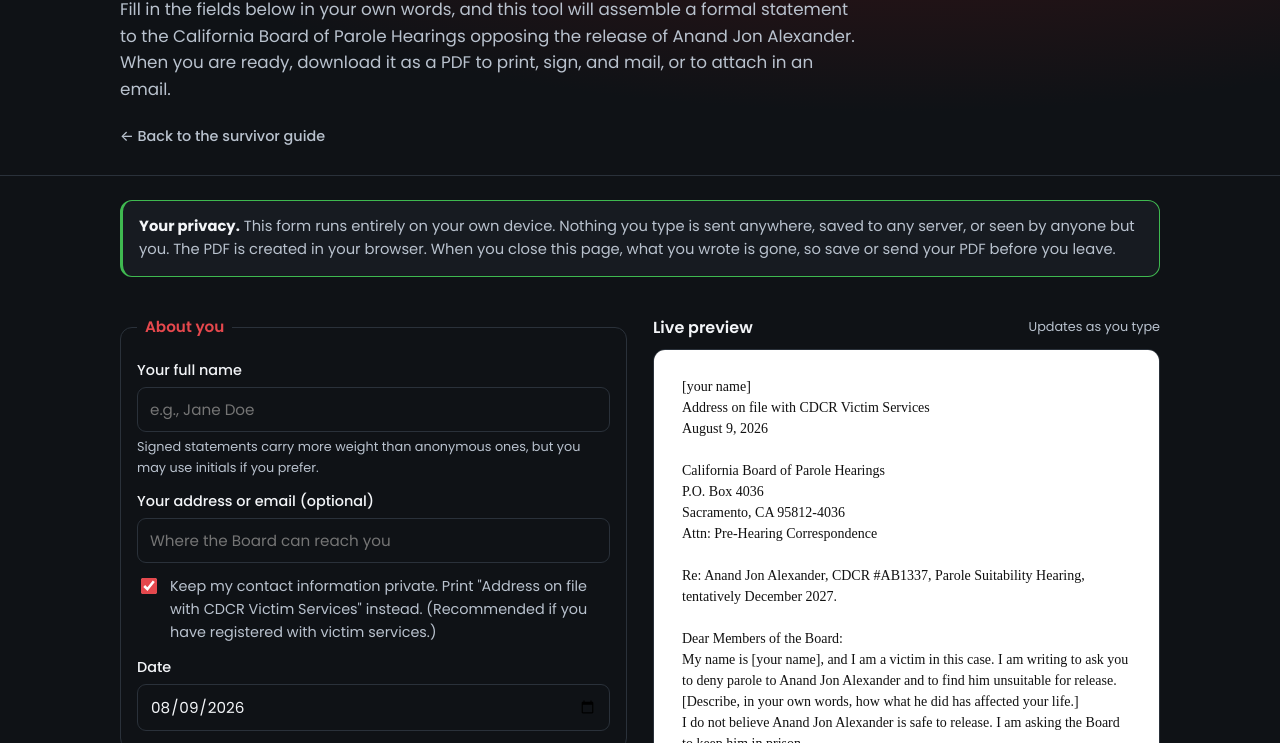
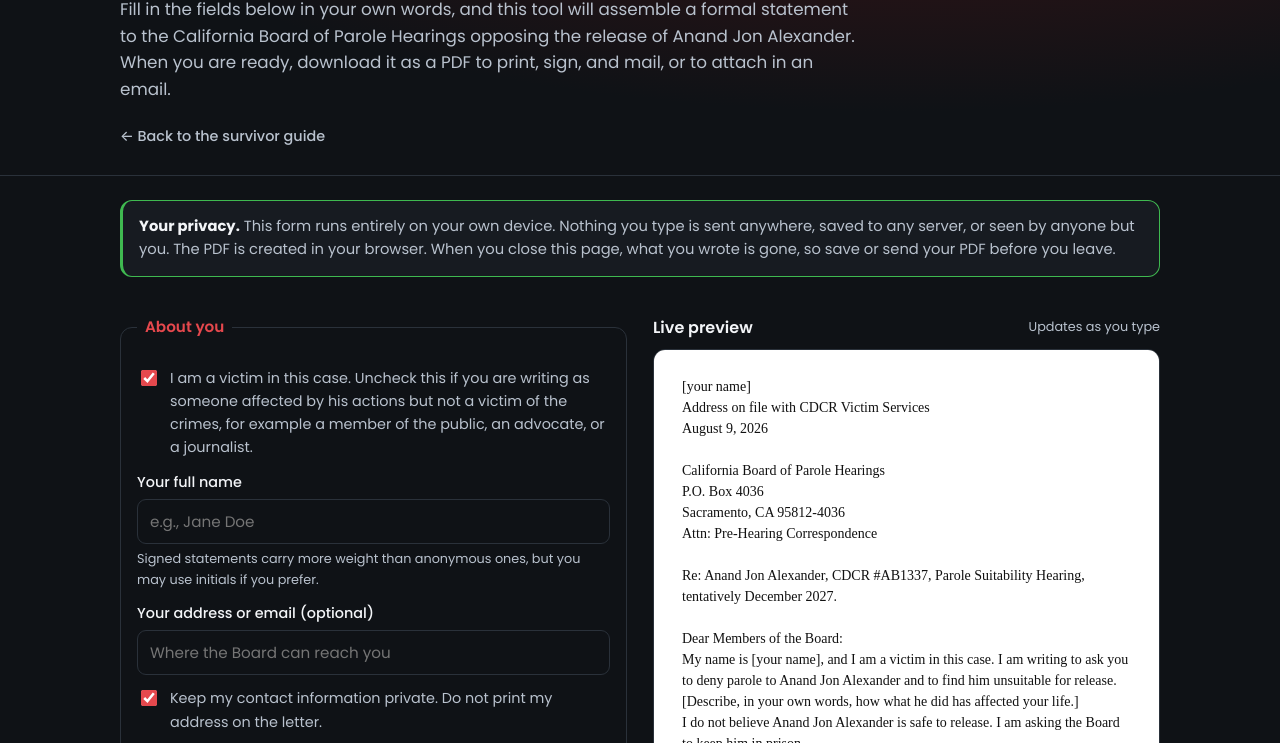
Before and after one commit to feralamerica/aj, a plain HTML site: page statement-builder.html in a window 1280 px wide. Shown: the part 192-935 px from the top of the page. Drawn offline with Linux system fonts and the light colour scheme.

Commit message:
Add files via upload
added "I am a victim" checkbox on parole letter to adjust verbiage depending on role of reporter

```diff
--- a/statement-builder.html
+++ b/statement-builder.html
@@ -120,6 +120,10 @@
     <form id="form" aria-label="Parole statement builder">
       <fieldset>
         <legend>About you</legend>
+        <div class="check">
+          <input type="checkbox" id="f-victim" checked />
+          <label for="f-victim">I am a victim in this case. Uncheck this if you are writing as someone affected by his actions but not a victim of the crimes, for example a member of the public, an advocate, or a journalist.</label>
+        </div>
         <div class="field">
           <label for="f-name">Your full name</label>
           <input type="text" id="f-name" autocomplete="off" placeholder="e.g., Jane Doe" />
@@ -131,7 +135,7 @@
         </div>
         <div class="check">
           <input type="checkbox" id="f-private" checked />
-          <label for="f-private">Keep my contact information private. Print "Address on file with CDCR Victim Services" instead. (Recommended if you have registered with victim services.)</label>
+          <label for="f-private">Keep my contact information private. Do not print my address on the letter.</label>
         </div>
         <div class="field">
           <label for="f-date">Date</label>
@@ -233,6 +237,7 @@
   // kind: 'line' (tight single line), 'para' (wrapped), 'reline' (bold wrapped), 'gap'
   function buildDoc(){
     var name = $("f-name").value.trim();
+    var victim = $("f-victim").checked;
     var priv = $("f-private").checked;
     var contact = $("f-contact").value.trim();
     var dateStr = fmtDate($("f-date").value);
@@ -244,7 +249,7 @@
     var confid = $("f-confidential").checked;
     var notify = $("f-notify").checked;
 
-    var senderContact = priv ? "Address on file with CDCR Victim Services" : contact;
+    var senderContact = priv ? (victim ? "Address on file with CDCR Victim Services" : "Contact information available on request") : contact;
     var displayName = name || "[your name]";
 
     var blocks = [];
@@ -257,7 +262,10 @@
     blocks.push({kind:"reline", text:RE_LINE});
     blocks.push({kind:"gap"});
     blocks.push({kind:"para", text:"Dear Members of the Board:"});
-    blocks.push({kind:"para", text:"My name is " + displayName + ", and I am a victim in this case. I am writing to ask you to deny parole to Anand Jon Alexander and to find him unsuitable for release."});
+    var opener = victim
+      ? "My name is " + displayName + ", and I am a victim in this case. I am writing to ask you to deny parole to Anand Jon Alexander and to find him unsuitable for release."
+      : "My name is " + displayName + ". I have been impacted by the actions of Anand Jon Alexander, and I am writing to ask you to deny parole to him and to find him unsuitable for release.";
+    blocks.push({kind:"para", text:opener});
     if(connection) blocks.push({kind:"para", text:connection});
     blocks.push({kind:"para", text: impact || "[Describe, in your own words, how what he did has affected your life.]"});
     if(contacted){
@@ -341,7 +349,7 @@
   }
 
   // wire up
-  var ids = ["f-name","f-contact","f-private","f-date","f-connection","f-impact","f-contacted","f-contact-details","f-reason","f-confidential","f-notify"];
+  var ids = ["f-name","f-victim","f-contact","f-private","f-date","f-connection","f-impact","f-contacted","f-contact-details","f-reason","f-confidential","f-notify"];
   ids.forEach(function(id){
     var el = $(id);
     el.addEventListener("input", renderPreview);
```
